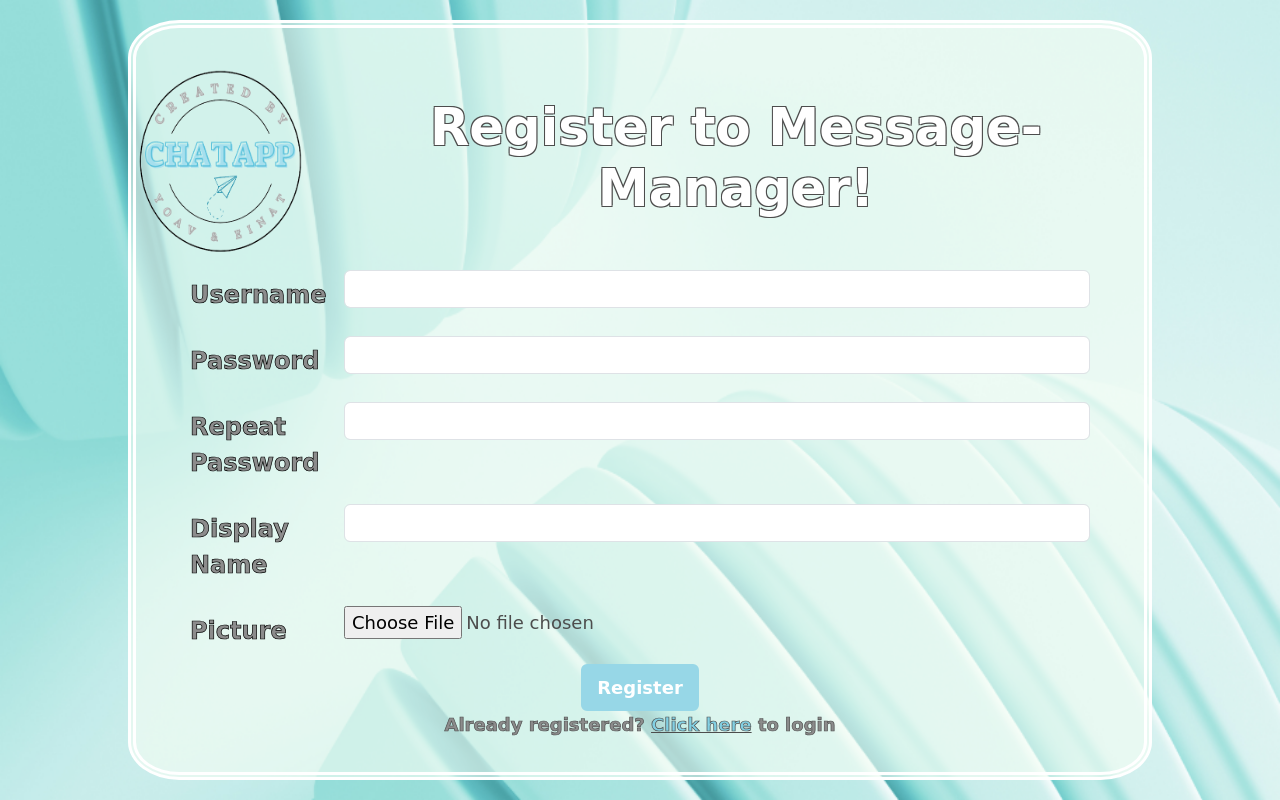
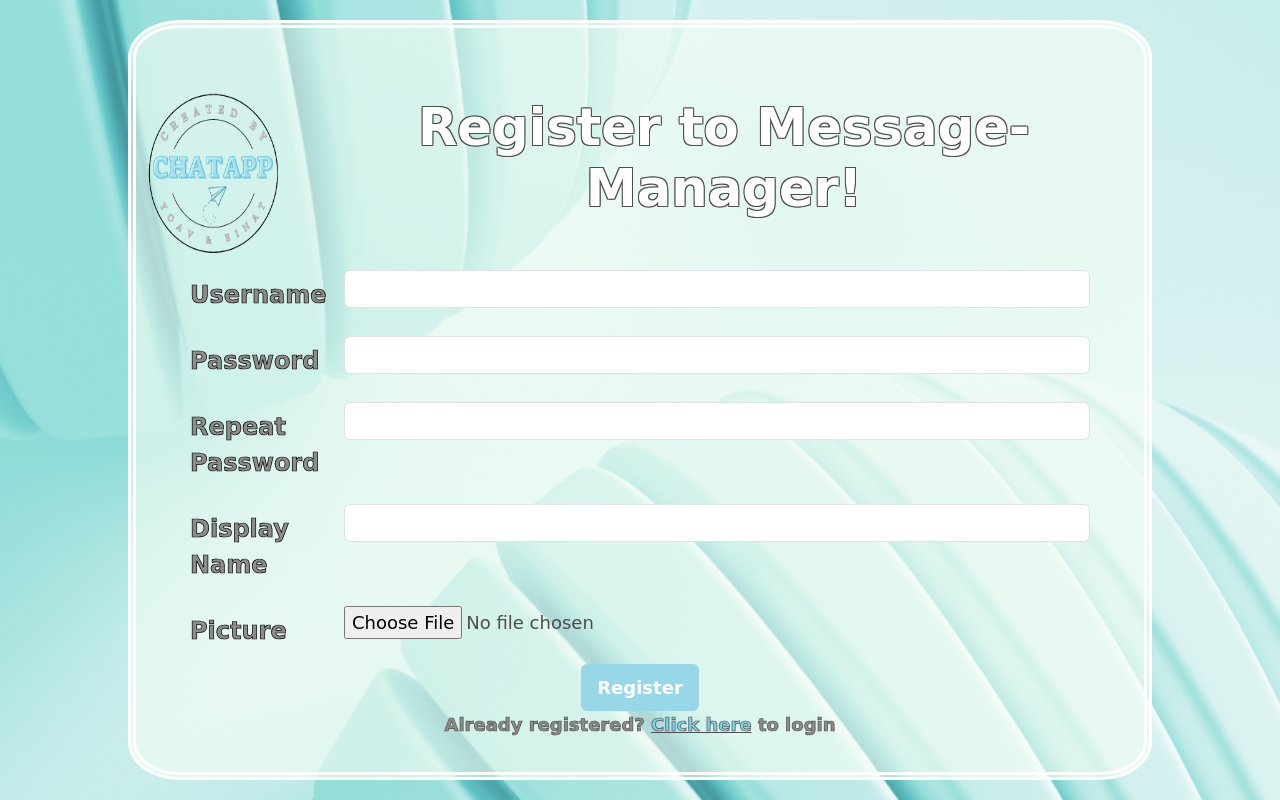
Before and after one commit to doximanman/Chatapp-Functionality-1B, a React (Create React App) app: page /Register in a window 1280 px wide. Built offline with nearby package versions, Linux system fonts and the light colour scheme.

Commit message:
Fix messages bug

```diff
--- a/src/Chat/Chat.css
+++ b/src/Chat/Chat.css
@@ -260,7 +260,7 @@ body {
     border-color: #c1e7f1 transparent;
     display: block;
     width: 0;
-    bottom: -15px;
+    bottom: -14px;
     left: 10px;
 }
 
--- a/src/Register/Register.css
+++ b/src/Register/Register.css
@@ -52,8 +52,8 @@ form {
 
 #logo {
     position: relative;
-    height: 25vh;
-    width: 15vw;
+    height: 22vh;
+    width: 12vw;
     margin-top: auto;
     margin-right: auto;
     float: left;
```
